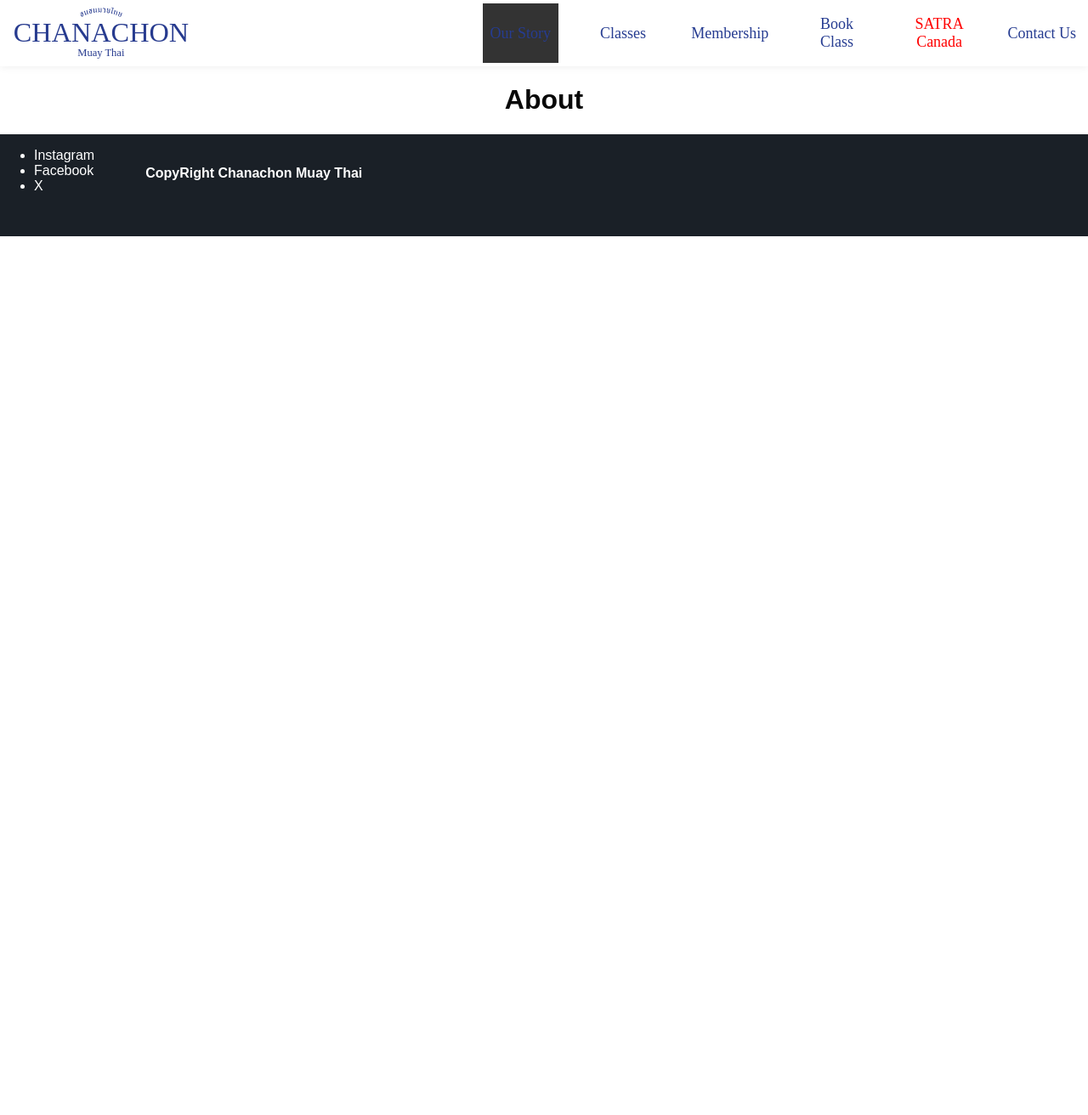
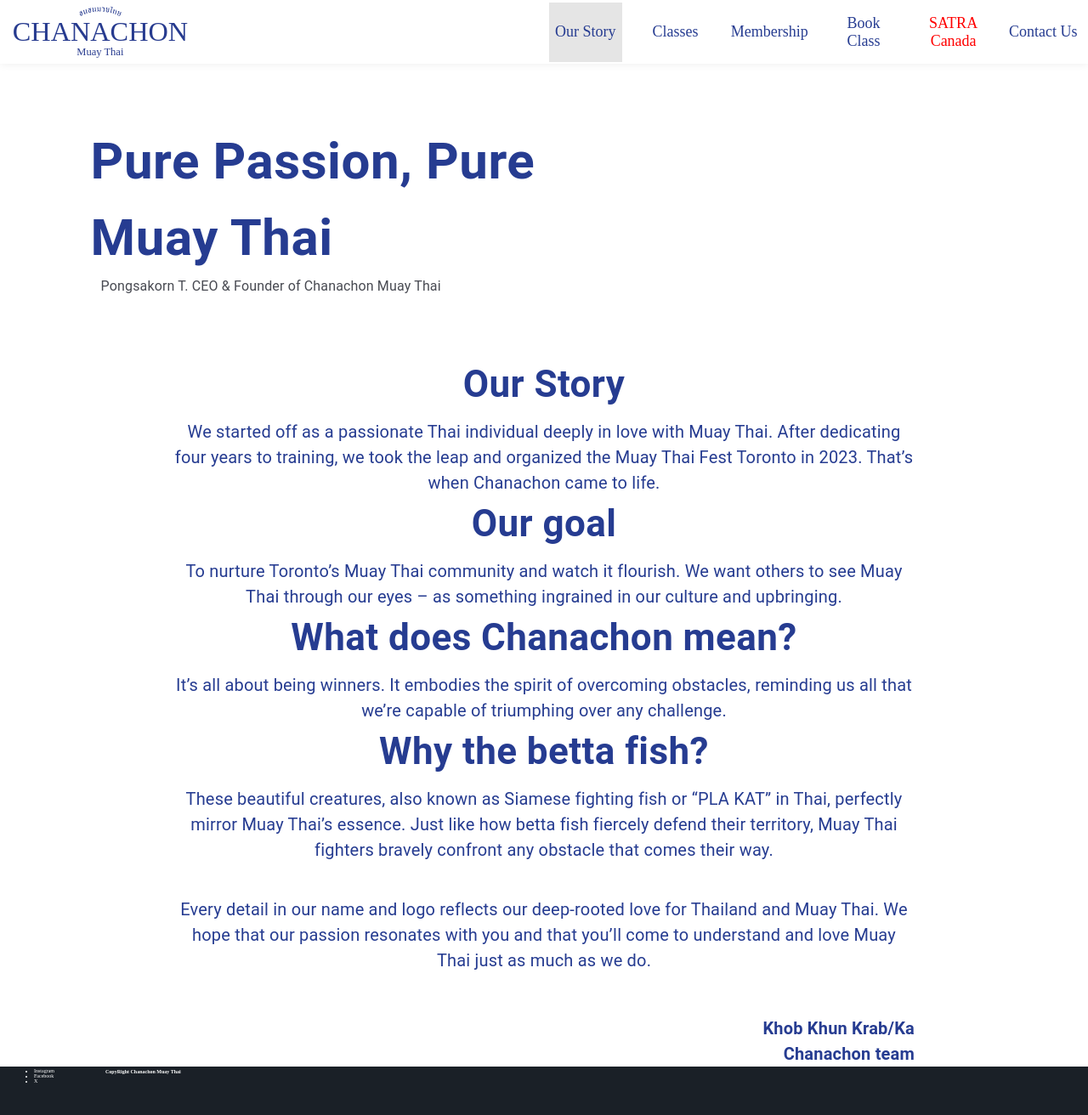
Before and after one commit to k-kornmanakij/chanachonmuaythai, a React (Create React App) app: page /about in a window 1280 px wide. Shown: the top 1312 px of the page at 85% size. Before the commit the page ends 800 px from the top, so only its background shows below. Built offline with nearby package versions, Linux system fonts and the light colour scheme.

Commit message:
Update content of classes page, Insert content of Our Story page (Not done)

```diff
--- /dev/null
+++ b/src/Components/AboutBanner.js
@@ -0,0 +1,42 @@
+import React from 'react';
+import { Box, Typography } from '@mui/material';
+
+const AboutBanner = () => {
+  return (
+    <Box sx={{
+        p: { lg: '7rem 1rem 7rem 8.33%', xs: '5.5rem 1rem 0 1rem'},
+        width: { lg: '50%', md: '100%'}
+    }}
+    m="0"
+    position="relative"
+    textAlign="left"
+    >
+        <Typography
+        sx={{
+            fontSize: { lg: '6rem', xs: '4.4rem'}
+        }}
+        color="#263c91"
+        fontWeight="600"
+        >
+        Pure Passion, Pure Muay Thai
+        </Typography>
+        <Typography
+        sx={{
+            display: { md: 'inline', xs: 'none'}
+        }}
+        mt="0.8rem"
+        p="0 1.2rem"
+        color="#484a52"
+        fontWeight="400"
+        fontSize="1.6rem"
+        lineHeight="1.5"
+        width="100%"
+        textAlign="right"
+        >
+            Pongsakorn T. CEO & Founder of Chanachon Muay Thai
+        </Typography>
+    </Box>
+  )
+}
+
+export default AboutBanner
--- a/src/Components/InstagramCard.js
+++ b/src/Components/InstagramCard.js
@@ -7,7 +7,7 @@
     <div className="instagram-grid">
       <div className="instagram-card">
         <InstagramEmbed
-          url="https://www.instagram.com/p/C5JaMjTJGaY/?img_index=1"
+          url="https://www.instagram.com//p/C5mnEK3LB5u/"
           maxWidth={328}
           hideCaption={false}
           protocol=""
@@ -19,7 +19,7 @@
       </div>
       <div className="instagram-card">
         <InstagramEmbed
-          url="https://www.instagram.com/p/C5RDO1Bs0Hr/"
+          url="https://www.instagram.com/p/C5emu8QpBQL/"
           maxWidth={328}
           hideCaption={false}
           protocol=""
@@ -31,7 +31,7 @@
       </div>
       <div className="instagram-card">
         <InstagramEmbed
-          url="https://www.instagram.com/p/C5BO35XOZ0W/"
+          url="https://www.instagram.com/p/C5dv0_6LSrs/"
           maxWidth={328}
           hideCaption={false}
           protocol=""
--- a/src/Components/Item.js
+++ b/src/Components/Item.js
@@ -1,5 +1,5 @@
 import React from "react";
-import { Paper, Button } from "@mui/material";
+import { Paper } from "@mui/material";
 
 export default function Item({ item }) {
   return (
--- a/src/Components/card/Cards.css
+++ b/src/Components/card/Cards.css
@@ -2,16 +2,16 @@
   display: grid;
   margin: 30px auto;
   width: 75vw;
-  max-width: 400px;
+  max-width: 340px;
   padding: 20px;
   background: #3e96ff;
   border-radius: 24px;
 }
 
 .card img {
-  max-width: 280px;
-  width: 28vw;
-  height: 300px;
+  max-width: 250px;
+  width: 25vw;
+  height: 250px;
   object-fit: cover;
   margin-left: auto;
   margin-right: auto;
@@ -21,23 +21,16 @@
 }
 
 .card h2 {
-  font-size: 22px;
+  font-size: 2.6rem;
   color: #fff;
-}
-
-.card h3 {
-  font-size: 16px;
-  font-weight: 400;
-
-  color: rgb(0 0 0 / 90%);
-  color: #fff;
+  margin-top: 3%;
 }
 
 .card p {
-  font-size: 14px;
+  font-size: 1.6rem;
   font-weight: 400;
   color: rgb(0 0 0 / 70%);
-  margin-bottom: 24px;
+  margin: 5% auto;
 }
 
 .card button {
--- a/src/Components/card/Cards.js
+++ b/src/Components/card/Cards.js
@@ -1,14 +1,13 @@
 import React from "react";
 import "./Cards.css";
 
-export const Cards = ({ images, title, type, description }) => {
+export const Cards = ({ item }) => {
   return (
     <div class="card">
-      <img src={images} alt={title} />
+      <img src={item.imageUrl} alt={item.title} />
       <div>
-        <h2>{title}</h2>
-        <h3>Type: {type}</h3>
-        <p>{description}</p>
+        <h2>{item.title}</h2>
+        <p>{item.description}</p>
         <button>See Details</button>
       </div>
     </div>
--- a/src/Components/navbar/NavBar.css
+++ b/src/Components/navbar/NavBar.css
@@ -47,7 +47,7 @@
 }
 
 .menu li.active {
-  background-color: rgba(0, 0, 0, 0.8);
+  background-color: rgba(0, 0, 0, 0.1);
   color: #3e96ff;
 }
 
--- a/src/Components/navbar/NavBar.js
+++ b/src/Components/navbar/NavBar.js
@@ -1,7 +1,6 @@
 import { Link, useMatch, useResolvedPath } from "react-router-dom"
 import "./NavBar.css";
 import logoItems from "../../assets/Logo_WIDE_CHANACHON.svg"
-import { Scale } from "@mui/icons-material";
 
 export default function Navbar() {
     return (
--- a/src/pages/About.js
+++ b/src/pages/About.js
@@ -1,3 +1,120 @@
-export default function About() {
-    return <h1>About</h1>
+import React from 'react'
+import AboutBanner from '../Components/AboutBanner'
+import { Box, Typography } from '@mui/material';
+
+const About = () => {
+  return (
+    <div>
+        <AboutBanner />
+        <Box
+        color="#263c91"
+        >
+          <Typography className="aboutHeader"
+          sx={{
+            fontSize: { lg: '4.4rem', xs: '3.4rem'}
+          }}
+          color="inherit"
+          fontWeight="600"
+          >
+            Our Story
+          </Typography>
+          <Typography
+          marginLeft="15%"
+          fontSize="2rem"
+          fontWeight="400"
+          width="70%"
+          mt="0.8rem"
+          p="0 1.2rem"
+          color="inherit"
+          >
+            We started off as a passionate Thai individual deeply in love with Muay Thai. After dedicating four years to training, we took the leap and organized the Muay Thai Fest Toronto in 2023. That’s when Chanachon came to life.
+          </Typography>
+          <Typography
+          sx={{
+            fontSize: { lg: '4.4rem', xs: '3.4rem'}
+          }}
+          color="inherit"
+          fontWeight="600"
+          >
+            Our goal
+          </Typography>
+          <Typography
+          marginLeft="15%"
+          fontSize="2rem"
+          fontWeight="400"
+          width="70%"
+          mt="0.8rem"
+          p="0 1.2rem"
+          color="inherit"
+          >
+          To nurture Toronto’s Muay Thai community and watch it flourish. We want others to see Muay Thai through our eyes – as something ingrained in our culture and upbringing.
+          </Typography>
+          <Typography
+          sx={{
+            fontSize: { lg: '4.4rem', xs: '3.4rem'}
+          }}
+          color="inherit"
+          fontWeight="600"
+          >
+            What does Chanachon mean?
+          </Typography>
+          <Typography
+          marginLeft="15%"
+          fontSize="2rem"
+          fontWeight="400"
+          width="70%"
+          mt="0.8rem"
+          p="0 1.2rem"
+          color="inherit"
+          >
+            It’s all about being winners. It embodies the spirit of overcoming obstacles, reminding us all that we’re capable of triumphing over any challenge.
+          </Typography>
+          <Typography
+          sx={{
+            fontSize: { lg: '4.4rem', xs: '3.4rem'}
+          }}
+          color="inherit"
+          fontWeight="600"
+          >
+            Why the betta fish?
+          </Typography>
+          <Typography
+          margin="50px auto 40px 15%"
+          fontSize="2rem"
+          fontWeight="400"
+          width="70%"
+          mt="0.8rem"
+          p="0 1.2rem"
+          color="inherit"
+          >
+          These beautiful creatures, also known as Siamese fighting fish or “PLA KAT” in Thai, perfectly mirror Muay Thai’s essence. Just like how betta fish fiercely defend their territory, Muay Thai fighters bravely confront any obstacle that comes their way.
+          </Typography>
+          <Typography
+          margin="20px auto 50px 15%"
+          fontSize="2rem"
+          fontWeight="400"
+          width="70%"
+          mt="0.8rem"
+          p="0 1.2rem"
+          color="inherit"
+          >
+          Every detail in our name and logo reflects our deep-rooted love for Thailand and Muay Thai. We hope that our passion resonates with you and that you’ll come to understand and love Muay Thai just as much as we do.
+          </Typography>
+          <Typography
+          marginLeft="15%"
+          fontSize="2rem"
+          fontWeight="600"
+          width="70%"
+          mt="0.8rem"
+          p="0 1.2rem"
+          color="inherit"
+          textAlign="right"
+          >
+          Khob Khun Krab/Ka <br /> Chanachon team
+          </Typography>
+        </Box>
+    </div>
+  )
 }
+
+export default About
--- a/src/pages/Home.js
+++ b/src/pages/Home.js
@@ -9,6 +9,7 @@
       <Carousel />
       <h1
         style={{
+          fontSize: "4.4rem",
           color: "#263c91",
           paddingTop: "30px",
           borderTop: "5px solid #acacac",
--- a/src/styles.css
+++ b/src/styles.css
@@ -1,11 +1,12 @@
+
 * {
   box-sizing: border-box;
+  font-size: 62.5%;
 }
 
 body {
   margin: 0;
   padding: 0;
-  font-family: 'Poppins', sans-serif;
   color: #080808;
 }
 
@@ -85,24 +86,24 @@
   background-color: #fff;
 }
 
-
-
 .banner {
   margin-bottom: 30px;
   width: 100vw;
   height: 75vh;
-  background-image: url("https://i.pinimg.com/originals/54/66/ff/5466ff17706d8aae0f475eca46d11357.png") ;
+  background-image: url("../public/images/classesImage.jpeg") ;
   background-size: cover;
   background-position: center;
 }
 
 .classes h1 {
+  font-size: 6rem;
   margin: auto;
-  padding: 5em 0 2em;
-  color: #fff;
+  padding: 0 2rem;
+  color: #263c91;
 }
 
 .classes h2, p{
+  font-size: 4.4rem;
   margin: auto;
   padding: 0;
   color: #fff;
@@ -112,6 +113,7 @@
   display: grid;
   grid-template-columns: repeat(4, 1fr);
   gap: 2%;
+  margin-bottom: 2rem;
 }
 
 @media (width <= 1000px) {
```
Also changed, not shown: src/assets/classItems.json (added, +44 -0 lines), src/pages/Classes.js (+6 -12 lines), public/images/classesImage.jpeg (added), 1 other file (tests, documents, lock files or other folders).
